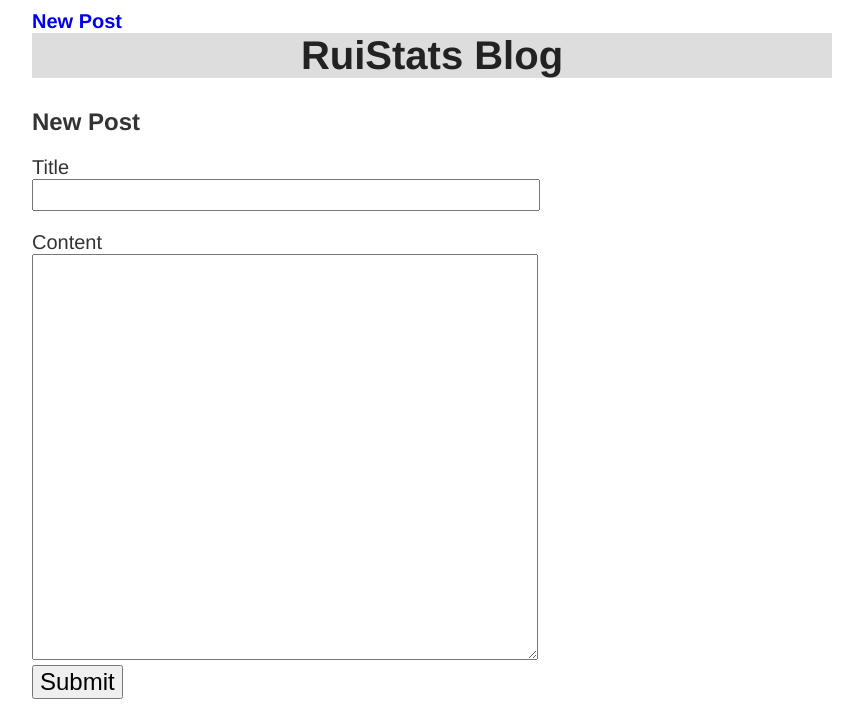
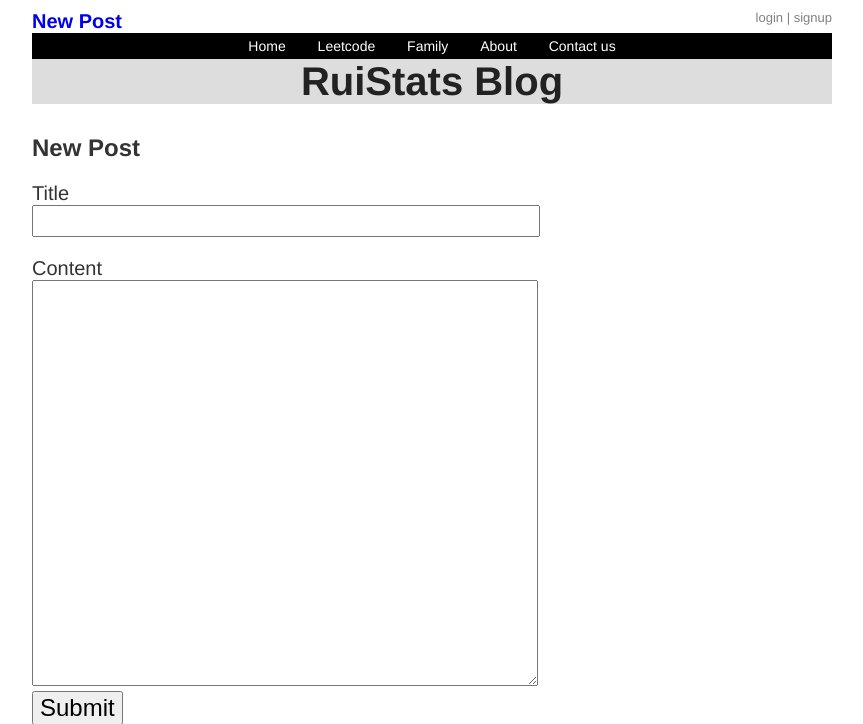
Before and after one commit to rui1/Blog, a Python web app: template templates/newpost.html in a window 1280 px wide. Shown: the top 724 px of the page, without its empty margins (208-1071 px from the left). Run offline with Jinja, Linux system fonts and the light colour scheme; the template is opened without the code that fills it, so the values that code supplies are empty.

Commit message:
Blog add login/logout and navigation bar

```diff
--- a/stylesheets/main.css
+++ b/stylesheets/main.css
@@ -137,3 +137,27 @@ input[type=submit] {
     color: gray;
     font-size: 12px;
 }
+
+ #navbar ul {
+        margin: 0;
+        padding: 5px;
+        list-style-type: none;
+        text-align: center;
+        background-color: #000;
+        }
+
+#navbar ul li {
+        display: inline;
+        }
+
+#navbar ul li a {
+        text-decoration: none;
+        padding: .2em 1em;
+        color: #fff;
+        background-color: #000;
+        }
+
+#navbar ul li a:hover {
+        color: #000;
+        background-color: #fff;
+        }
--- a/templates/base.html
+++ b/templates/base.html
@@ -9,6 +9,27 @@
 		<a href="/newpost" class = "navbar">
 			New Post
 		</a>
+        <div id="navbar">
+        <ul>
+        <li><a href="#">Home</a></li>
+        <li><a href="#">Leetcode</a></li>
+        <li><a href="#">Family</a></li>
+        <li><a href="#">About</a></li>
+        <li><a href="#">Contact us</a></li>
+        </ul>
+        </div>
+
+        <div class="login-area">
+            {% if username %}
+            <span>Welcome {{username}}!</span>
+            |
+            <a class="login-link" href = "/logout">logout</a>
+            {% else %}
+            <a class="login-link" href="/login">login</a>
+            |
+            <a class="login-link" href="/signup">signup</a>
+            {% endif%}
+        </div>
         <a href = "/" class="ruistats-title">
             RuiStats Blog
         </a>
```
Also changed, not shown: main.py (+36 -16 lines), 3 other files.
